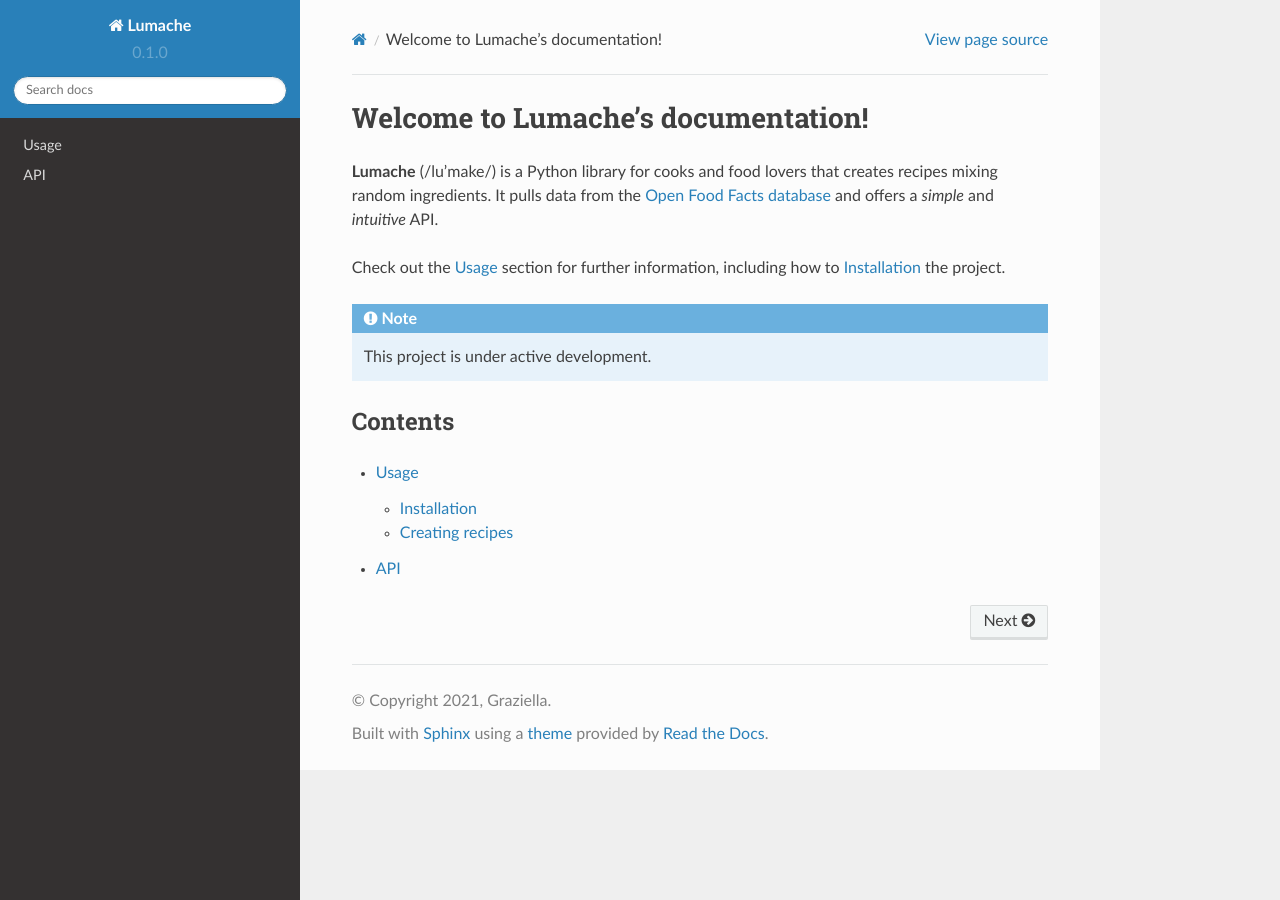
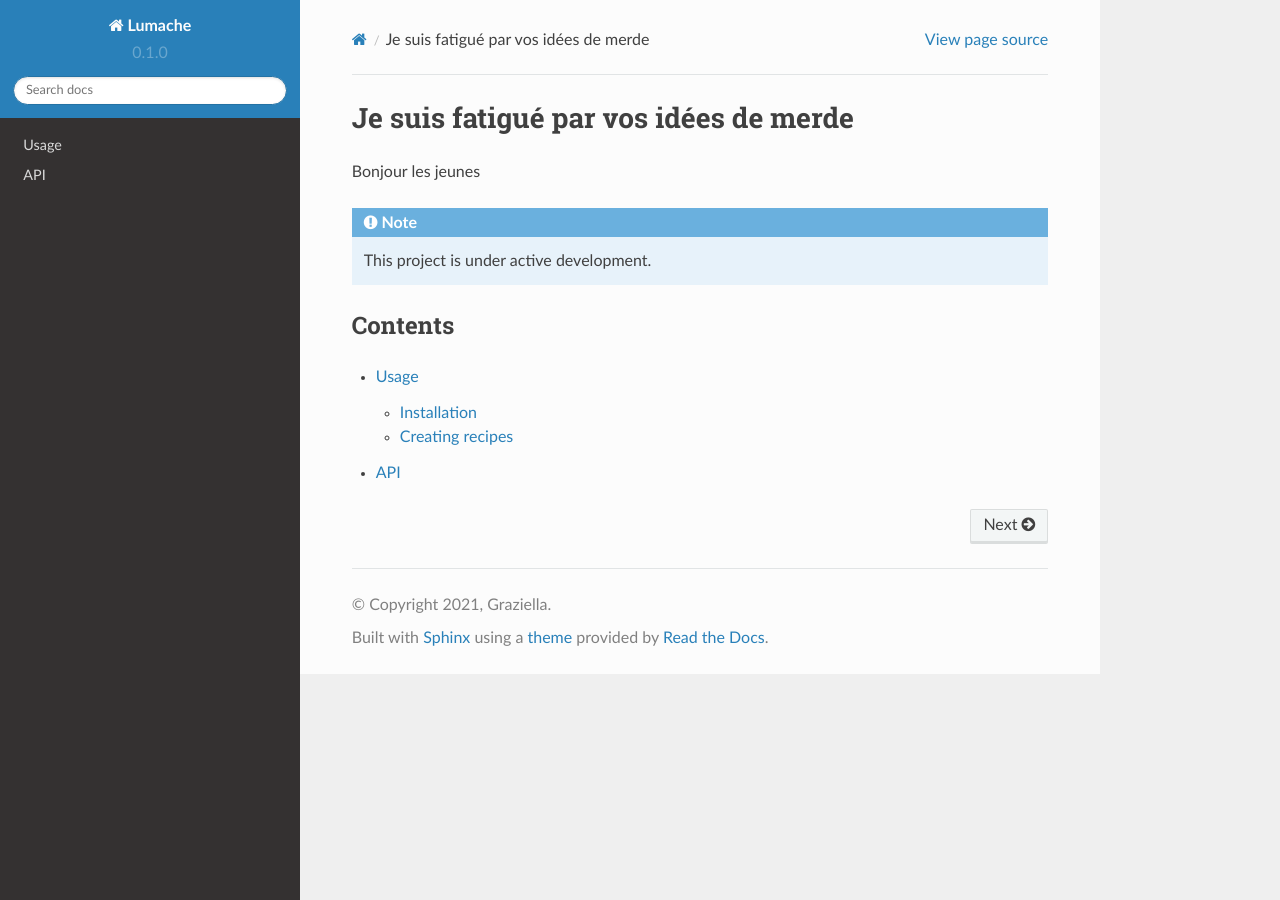
Before and after one commit to ParacosmFR/Panda-roux-doc, a Sphinx documentation site: the page built from docs/source/index.rst, in a window 1280 px wide. Built offline with Sphinx 7.4.7 and the Read the Docs theme 2.0.0, drawn with Linux system fonts in a browser that asks for light colours.

Commit message:
Update index.rst

```diff
--- a/docs/source/index.rst
+++ b/docs/source/index.rst
@@ -1,13 +1,6 @@
-Welcome to Lumache's documentation!
+Je suis fatigué par vos idées de merde
 ===================================
-
-**Lumache** (/lu'make/) is a Python library for cooks and food lovers
-that creates recipes mixing random ingredients.
-It pulls data from the `Open Food Facts database <https://world.openfoodfacts.org/>`_
-and offers a *simple* and *intuitive* API.
-
-Check out the :doc:`usage` section for further information, including
-how to :ref:`installation` the project.
+Bonjour les jeunes
 
 .. note::
 
```
